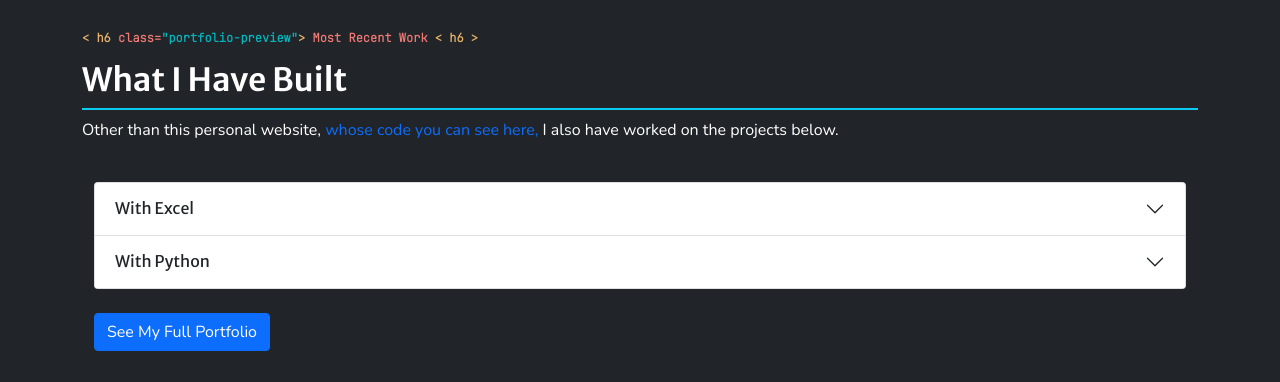
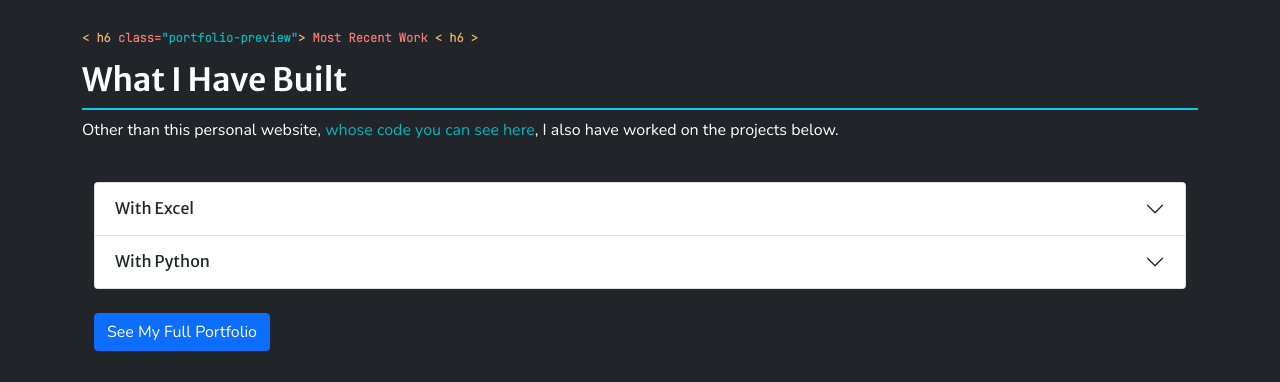
Before and after one commit to BinaryEgo/Portfolio, a Flask app: page / in a window 1280 px wide. Shown: the part 1392-1774 px from the top of the page. Run offline with Flask 2, Linux system fonts and the light colour scheme; parts of the project's set-up code (start-up, migrations or seed data) failed here and were passed over; some libraries are stand-ins or nearby versions.

Commit message:
update github links

```diff
--- a/application/templates/index.html
+++ b/application/templates/index.html
@@ -97,9 +97,8 @@
         <h2 class="night-mode border-bottom border-2 border-info py-2">What I Have Built</h2>
         <!-- Summary -->
         <p class="night-mode">
-            Other than this personal website, <a href="https://github.com/BinaryEgo/Portfolio" style="color:code-text">
-            whose code you can see here, </a>
-            I also have worked on the projects below.
+            Other than this personal website, <a href="https://github.com/BinaryEgo/Portfolio" class="code-text">
+            whose code you can see here</a>, I also have worked on the projects below.
         </p>
         <!-- Portfolio Accordion -->
         <div class="container">
```
